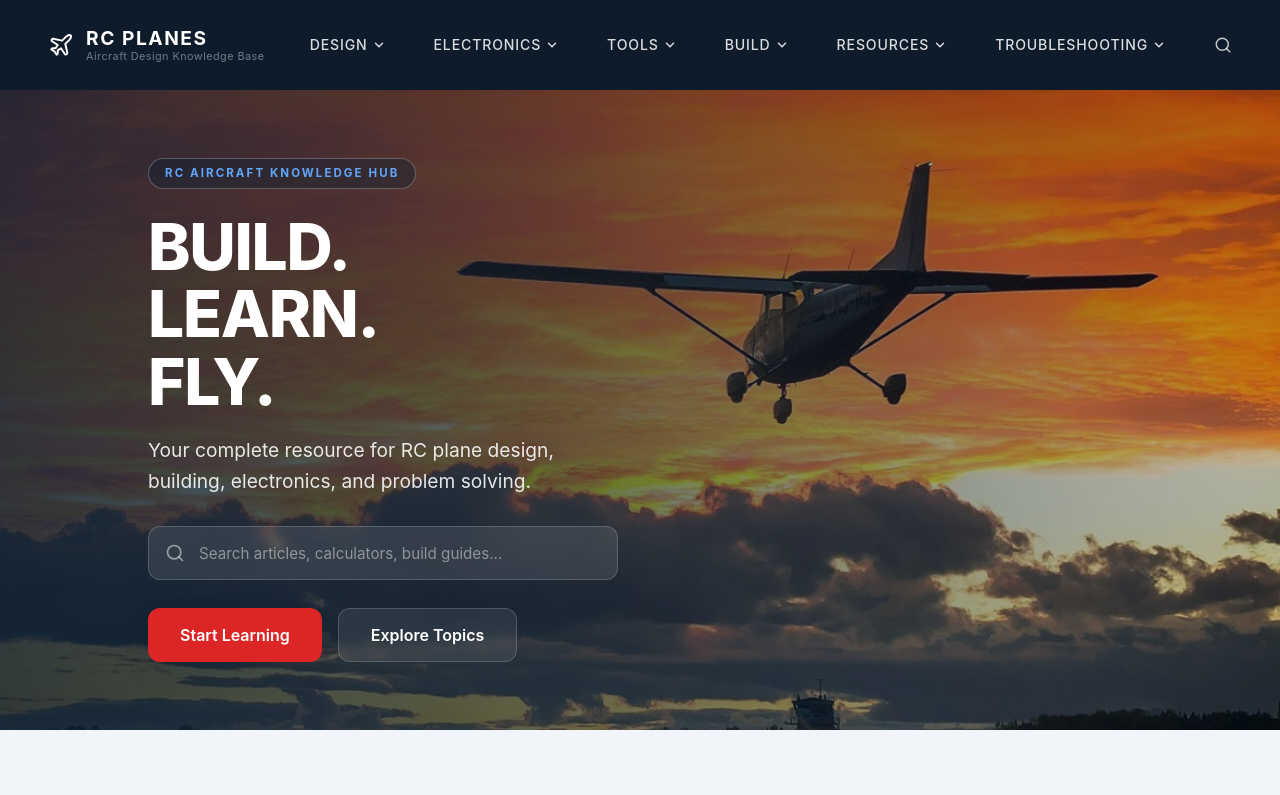
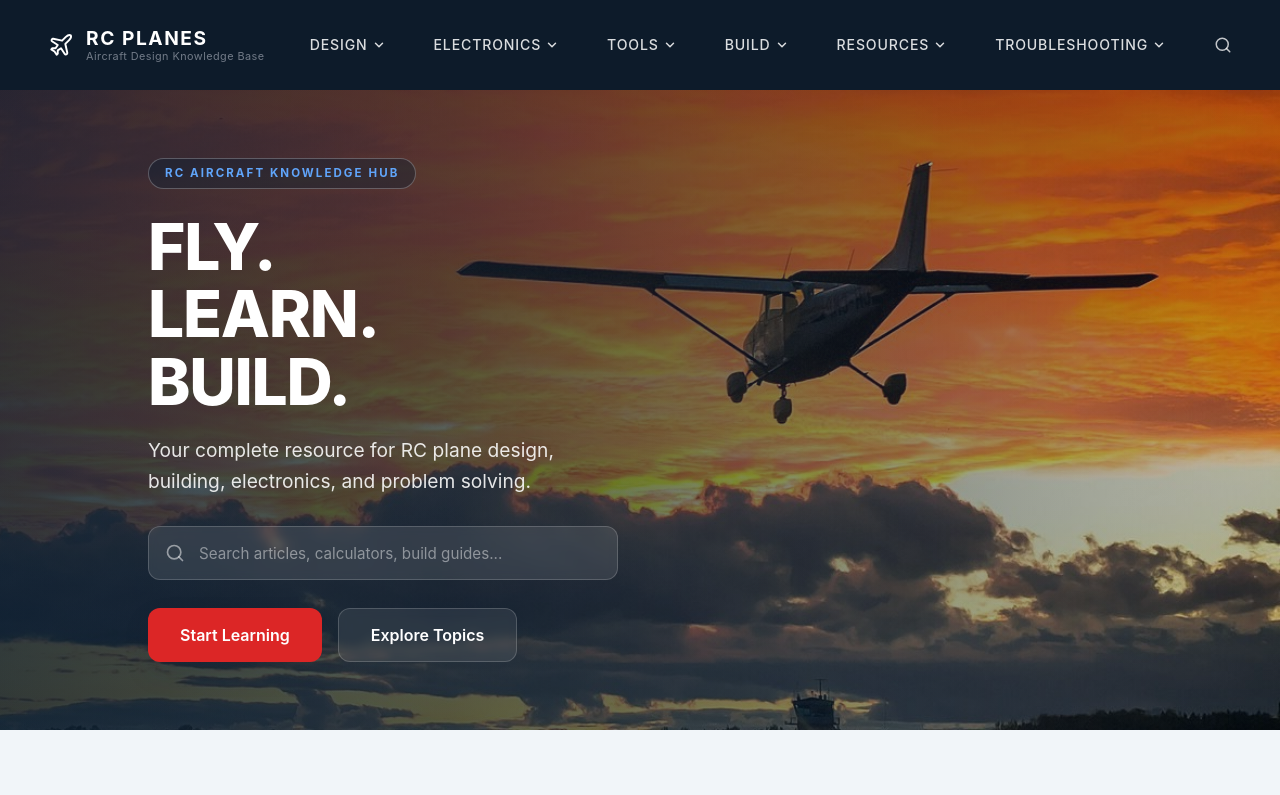
Before and after one commit to danvai37017/RC-plane-website, a React (Vite) app: page / in a window 1280 px wide. Shown: the top 795 px of the page. Built offline with nearby package versions, Linux system fonts and the light colour scheme.

Commit message:
Test commit #1

```diff
--- a/src/components/Hero/Hero.jsx
+++ b/src/components/Hero/Hero.jsx
@@ -10,11 +10,11 @@ export default function Hero() {
         <div className={styles.textCol}>
           <span className={styles.pill}>RC AIRCRAFT KNOWLEDGE HUB</span>
           <h1 className={styles.headline}>
-            BUILD.
+            FLY.
             <br />
             LEARN.
             <br />
-            FLY.
+            BUILD.
           </h1>
           <p className={styles.subtitle}>
             Your complete resource for RC plane design, building, electronics, and
```
